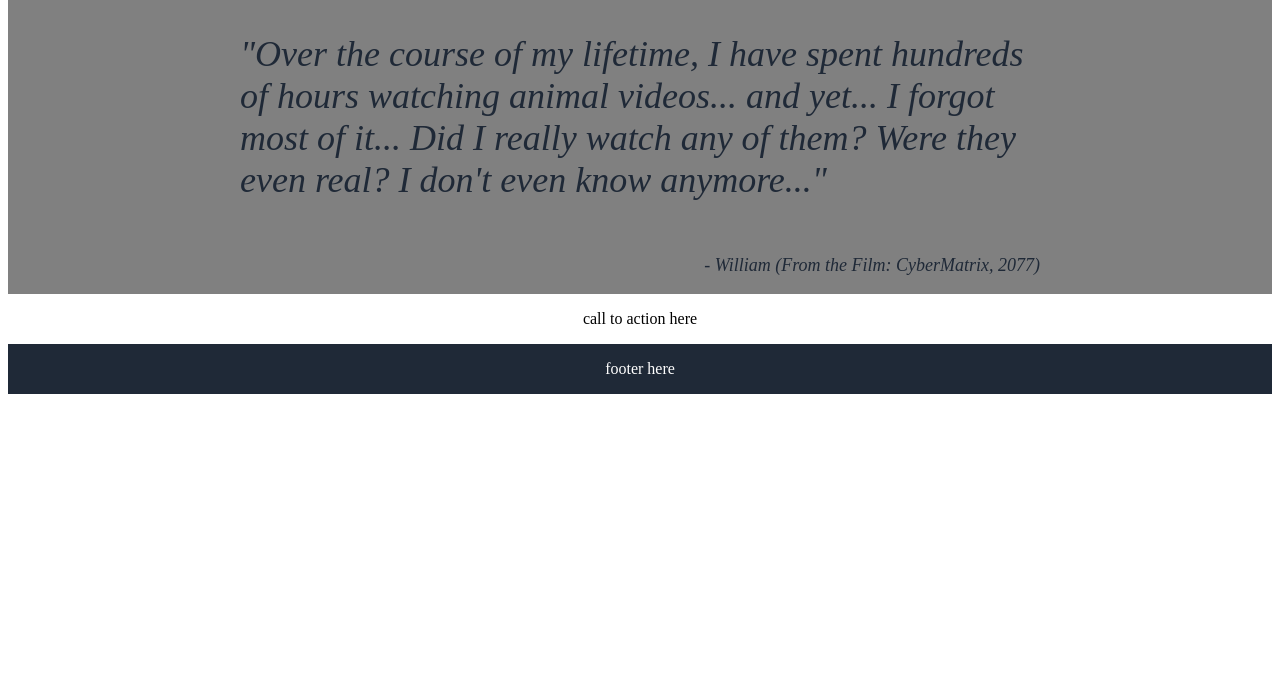
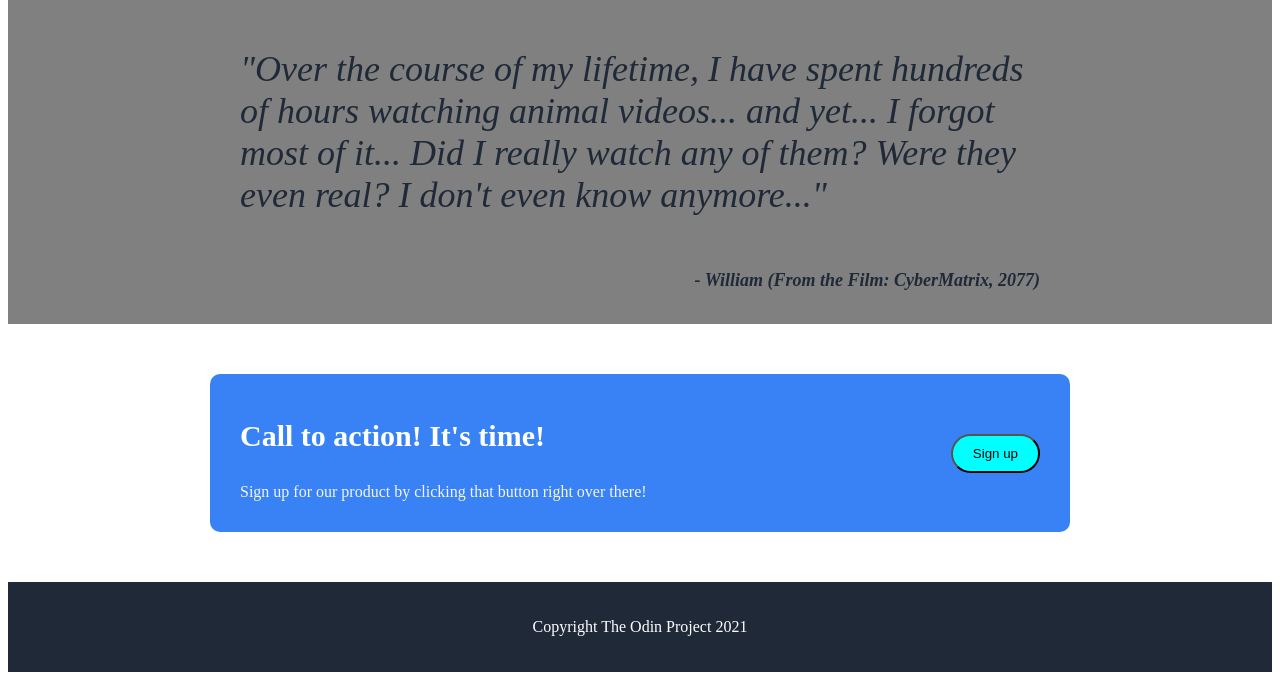
Before and after one commit to wpj0110/odin-animals, a plain HTML site: page index.html in a window 1280 px wide. Shown: the part 916-1596 px from the top of the page. Before the commit the page ends 1318 px from the top, so only its background shows below. Drawn offline with Linux system fonts and the light colour scheme.

Commit message:
Project basically done

```diff
--- a/index.html
+++ b/index.html
@@ -69,11 +69,18 @@
             <p class="quote2">- William (From the Film: CyberMatrix, 2077)</p>
         </div>
     </div>
-    <div class="signup">
-        <p>call to action here</p>
+    <div class="signup-container1">
+        <div class="signup-container2">
+            <div>
+                <p style="font-size: 30px; font-weight: bold; color: white;">Call to action! It's time!</p>
+                <p style="color: whitesmoke;">Sign up for our product by clicking that button right over there!</p>
+            </div>
+            <button class="signup-button">Sign up</button>
+        </div>
+
     </div>
     <div class="footer">
-        <p>footer here</p>
+        <p>Copyright The Odin Project 2021</p>
     </div>
 </body>
 </html>
--- a/style.css
+++ b/style.css
@@ -46,7 +46,7 @@
     .animal-pics,
     .quote-container1,
     .quote-container2,
-    .signup,
+    .signup-container1,
     .footer {
         display: flex;
         align-items: center;
@@ -79,6 +79,7 @@
 
 .quote-container1{
     background-color: gray;
+    padding: 15px;
 }
 
 .quote-container1 > * {
@@ -94,14 +95,40 @@
 
 .quote2{
     font-size: 18px;
+    font-weight: bold;
     margin-left: auto;
 }
 
-.signup {
-
+.signup-container1{
+    padding: 50px;
 }
 
+.signup-container2 {
+    display: flex;
+    border-radius: 10px;
+    width:800px;
+    padding-top: 15px;
+    padding-bottom: 15px;
+    padding-left: 30px;
+    padding-right: 30px;
+    flex-direction: row;
+    background-color: #3882F6;
+    justify-content: space-between;
+    align-items: center;
+}
+.signup-button {
+    border-radius: 25px;
+    cursor: pointer;
+    background-color: aqua;
+    padding-top: 10px;
+    padding-bottom: 10px;
+    padding-left: 20px;
+    padding-right: 20px;
+}
+
+
 .footer {
+    padding: 20px;
     background-color: #1f2937;
     color: white;
 }
```
